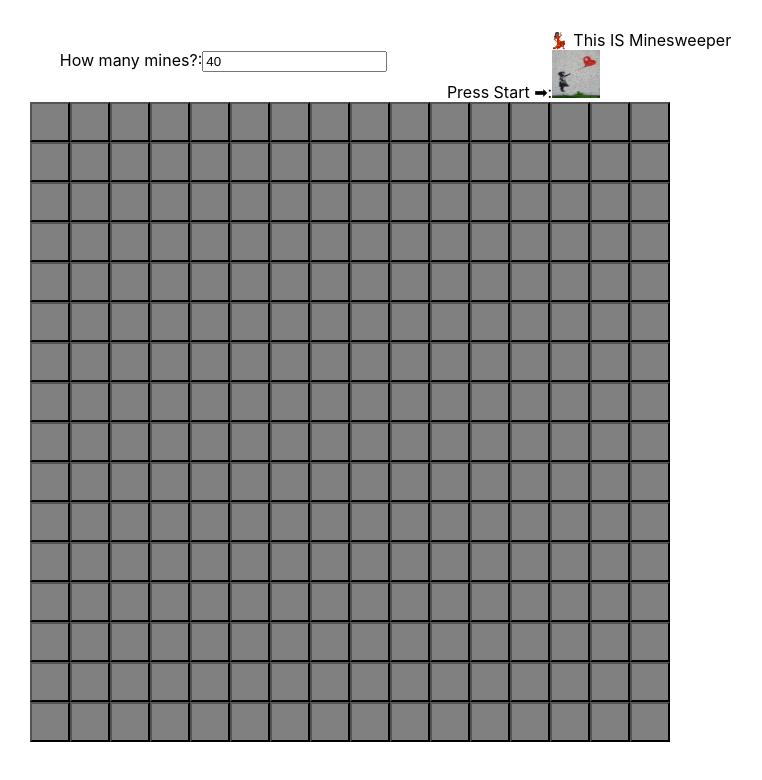
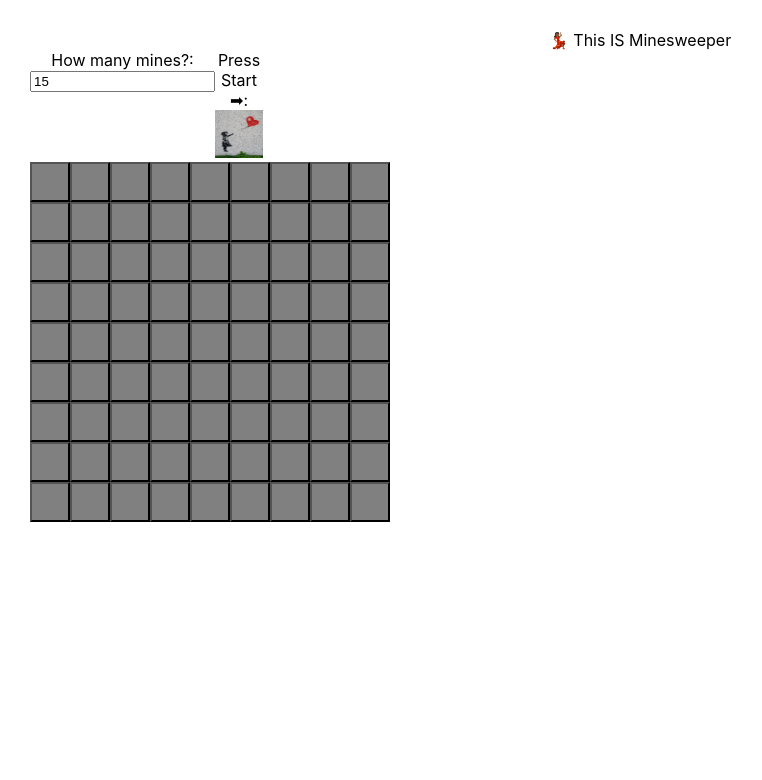
Before and after one commit to jasmatazzy/minesweeper, a React (Create React App) app: page / in a window 1280 px wide. Shown: the top 780 px of the page, without its empty margins (0-762 px from the left). Built offline with nearby package versions, Linux system fonts and the light colour scheme.

Commit message:
minor ui and ux changes

```diff
--- a/src/Square/index.tsx
+++ b/src/Square/index.tsx
@@ -35,7 +35,7 @@ const Square: FC<SquareProps> = (props) => {
       }}
     >
       {isGameStarted &&
-        (isGameOver && isFlagged && !isMine ? `😩🚫` : isSquareOpen && isMine
+        (isGameOver && isFlagged && !isMine ? `😩🚫` : isGameOver && isFlagged && isMine ? `✅💣` : isSquareOpen && isMine
           ? `💣`
           : isSquareOpen && numberOfNeighborsWhoAreMines > 0
           ? numberOfNeighborsWhoAreMines
--- a/src/components/Board/index.tsx
+++ b/src/components/Board/index.tsx
@@ -19,9 +19,9 @@ const Board = (props: BoardProps): JSX.Element => {
   const [isGameStarted, setIsGameStarted] = useState(false);
   const [isGameOver, setIsGameOver] = useState(false);
   const [isGameWon, setIsGameWon] = useState(true);
-  const [numberOfRowsOnBoard, setNumberOfRowsOnBoard] = useState(16);
-  const [numberOfSquaresOnEachRow, setNumberOfSquaresOnEachRow] = useState(16);
-  const [numberOfMinesOnBoard, setNumberOfMinesOnBoard] = useState(40);
+  const [numberOfRowsOnBoard, setNumberOfRowsOnBoard] = useState(9);
+  const [numberOfSquaresOnEachRow, setNumberOfSquaresOnEachRow] = useState(9);
+  const [numberOfMinesOnBoard, setNumberOfMinesOnBoard] = useState(15);
   const [numberOfNeighborsWhoAreMines, setNumberOfNeighborsWhoAreMines] =
     useState<{ [row: number]: { [column: number]: number } }>({});
   const [gameboardFlagSquareLocations, setGameboardFlagSquareLocations] =
@@ -242,7 +242,10 @@ const Board = (props: BoardProps): JSX.Element => {
       isGameOver
     )
       return;
-
+    if (!isGameStarted) {
+      alert(`🚧 work in progress. Hit the Banksy to begin.`);
+      return;
+    }
     const neighbors = (
       row: number,
       column: number
@@ -326,11 +329,13 @@ const Board = (props: BoardProps): JSX.Element => {
     )
       return;
     if (
-      (numberOfNeighborsWhoAreMines[squareRow] &&
+      numberOfNeighborsWhoAreMines[squareRow] &&
       numberOfNeighborsWhoAreMines[squareRow][squareColumn] ===
-        numberOfNeighborsWhoAreFlags(squareRow, squareColumn))
+        numberOfNeighborsWhoAreFlags(squareRow, squareColumn)
     ) {
-      neighbors.forEach((neighbor)=> handleSquareMainClick(neighbor.row, neighbor.column))
+      neighbors.forEach((neighbor) =>
+        handleSquareMainClick(neighbor.row, neighbor.column)
+      );
     }
     /*
     An open square is shortcut eligible if the count of mines adjacent to the square is exactly equal to the number of flags touching the square.
@@ -376,8 +381,9 @@ const Board = (props: BoardProps): JSX.Element => {
     <div>
       <UserSettings
         getMineCount={handleSetMineCount}
+        isGameStarted={isGameStarted}
+        numberOfMinesOnBoard={numberOfMinesOnBoard}
         startGame={handleGameStarted}
-        numberOfMinesOnBoard={numberOfMinesOnBoard}
       />
       <Gameboard
         gameboardFlagSquareLocations={gameboardFlagSquareLocations}
--- a/src/components/UserSettings/index.tsx
+++ b/src/components/UserSettings/index.tsx
@@ -5,10 +5,12 @@ interface UserSettingsProps {
   getMineCount: () => void;
   numberOfMinesOnBoard: number;
   startGame: () => void;
+  isGameStarted: boolean;
 }
 
 const UserSettings = (props: UserSettingsProps): JSX.Element => {
-  const { getMineCount, numberOfMinesOnBoard, startGame } = props;
+  const { getMineCount, isGameStarted, numberOfMinesOnBoard, startGame } =
+    props;
   return (
     <form
       style={{
@@ -37,9 +39,9 @@ const UserSettings = (props: UserSettingsProps): JSX.Element => {
           src={startGameIcon}
           type="image"
           width="48"
-          onClick={(event)=>{
+          onClick={(event) => {
             event.preventDefault();
-            startGame();
+            !isGameStarted && startGame();
           }}
         ></input>
       </div>
```
